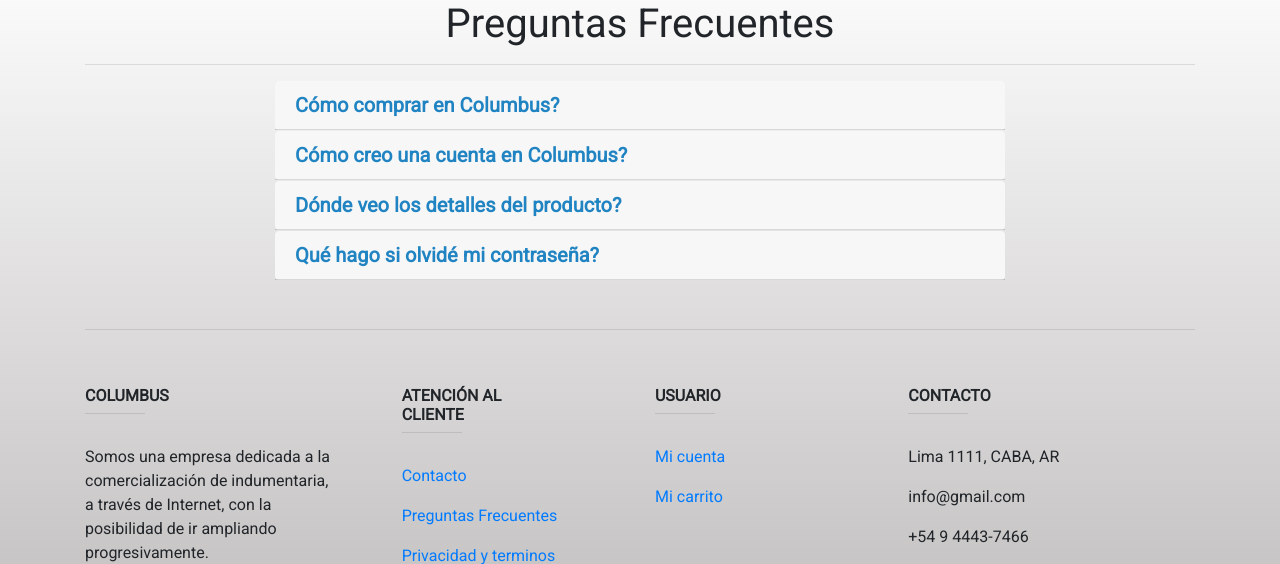
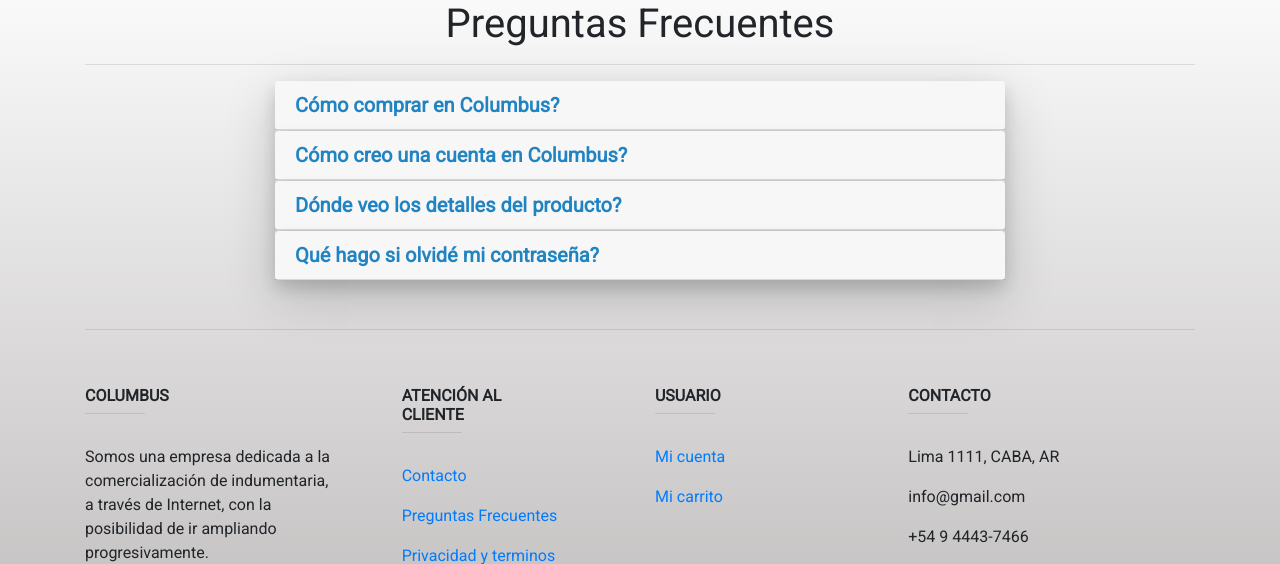
Before and after one commit to alejandrogvillarreal/ProyectoDH, a PHP site: page /phpmail/preguntas.php in a window 1280 px wide. Shown: the part 61-625 px from the top of the page. Run offline with PHP 8.4, Linux system fonts and the light colour scheme.

Commit message:
Agregue Shadows a las fotos

```diff
--- a/contacto.php
+++ b/contacto.php
@@ -84,7 +84,7 @@
       <!-- SECCION DE LA IMAGEN -->
       <div class="col-12 col-lg-6">
         <div class="map">
-          <iframe src="https://www.google.com/maps/embed?pb=!1m18!1m12!1m3!1d3283.3309494285704!2d-58.38378924951871!3d-34.621076080359025!2m3!1f0!2f0!3f0!3m2!1i1024!2i768!4f13.1!3m3!1m2!1s0x95bccb28ea8781cb%3A0xb791570f7236c962!2sDigital+House!5e0!3m2!1ses!2sar!4v1541188280662" width="100%" height="550px" frameborder="0" style="border:0" allowfullscreen></iframe>
+          <iframe class="shadow-lg" src="https://www.google.com/maps/embed?pb=!1m18!1m12!1m3!1d3283.3309494285704!2d-58.38378924951871!3d-34.621076080359025!2m3!1f0!2f0!3f0!3m2!1i1024!2i768!4f13.1!3m3!1m2!1s0x95bccb28ea8781cb%3A0xb791570f7236c962!2sDigital+House!5e0!3m2!1ses!2sar!4v1541188280662" width="100%" height="550px" frameborder="0" style="border:0" allowfullscreen></iframe>
         </div>
       </div>
       <!-- FIN SECCION IMAGEN -->
--- a/perfil.php
+++ b/perfil.php
@@ -105,7 +105,7 @@
       <div class="col-sm-3 mt-5"><!--left col-->
         <div class="text-center">
           <!-- <img src="http://ssl.gstatic.com/accounts/ui/avatar_2x.png" class="avatar img-circle img-thumbnail" alt="avatar"> -->
-          <img src="images/avatars/<?php echo $imagen;?>" class="avatar img-circle img-thumbnail" alt="avatar">
+          <img src="images/avatars/<?php echo $imagen;?>" class="avatar img-circle img-thumbnail shadow-lg" alt="avatar">
 
           <div class="text-danger font-weight-bold">
             <ul>
--- a/preguntas.php
+++ b/preguntas.php
@@ -16,9 +16,9 @@
       <!-- ACA EMPIEZA EL CONTENEDOR CENTRAL DE LA PANTALLA (PREGUNTAS)-->
       <div class="col-md-8 offset-md-2">
         <div class="bd-example">
-          <div id="accordion" aria-multiselectable="true">
+          <div id="accordion" aria-multiselectable="true" class="shadow-lg">
             <!-- INICIO PREGUNTA -->
-            <div class="card">
+            <div class="card shadow">
               <div class="card-header">
                 <div>
                   <a data-toggle="collapse" href="#preguntas1" aria-expanded="false" class="collapsed">
@@ -52,7 +52,7 @@
             <!-- FIN PREGUNTA -->
 
             <!-- INICIO PREGUNTA -->
-            <div class="card">
+            <div class="card shadow">
               <div class="card-header">
                 <div>
                   <a data-toggle="collapse" href="#preguntas2" aria-expanded="false" class="collapsed">
@@ -69,7 +69,7 @@
               </div>
             </div>
 
-            <div class="card">
+            <div class="card shadow">
               <div class="card-header">
                 <div>
                   <a data-toggle="collapse" href="#preguntas3" aria-expanded="false" class="collapsed">
@@ -89,7 +89,7 @@
 
 
             <!-- INICIO PREGUNTA -->
-            <div class="card">
+            <div class="card shadow">
               <div class="card-header">
                 <div>
                   <a data-toggle="collapse" href="#preguntas4" aria-expanded="false" class="collapsed">
```
Also changed, not shown: index.php (+14 -14 lines).
